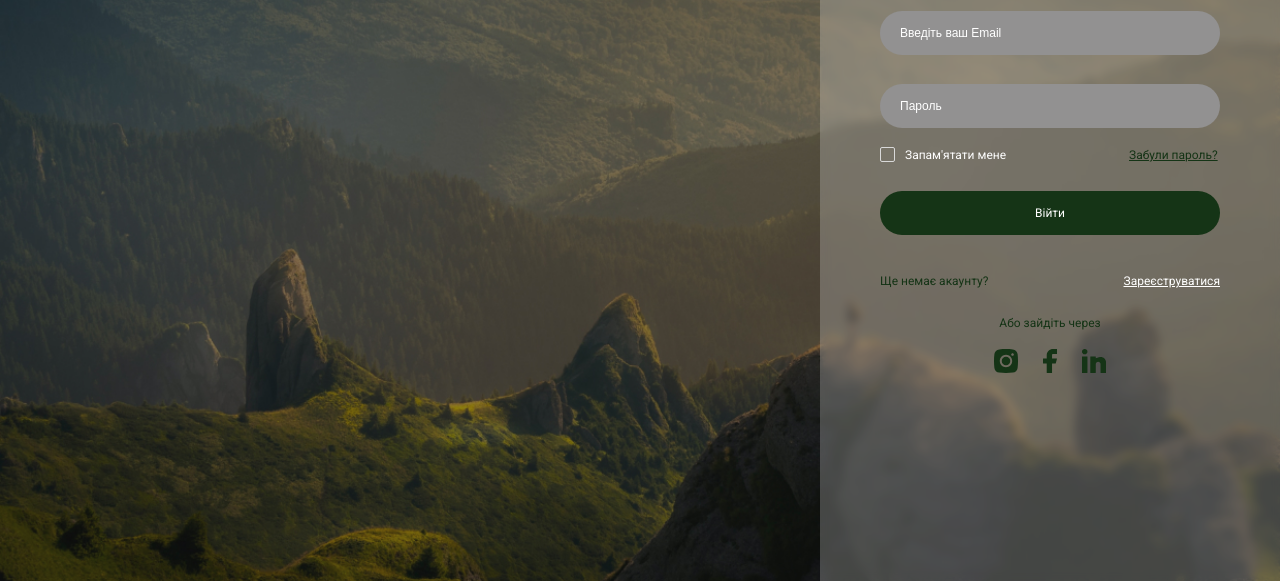
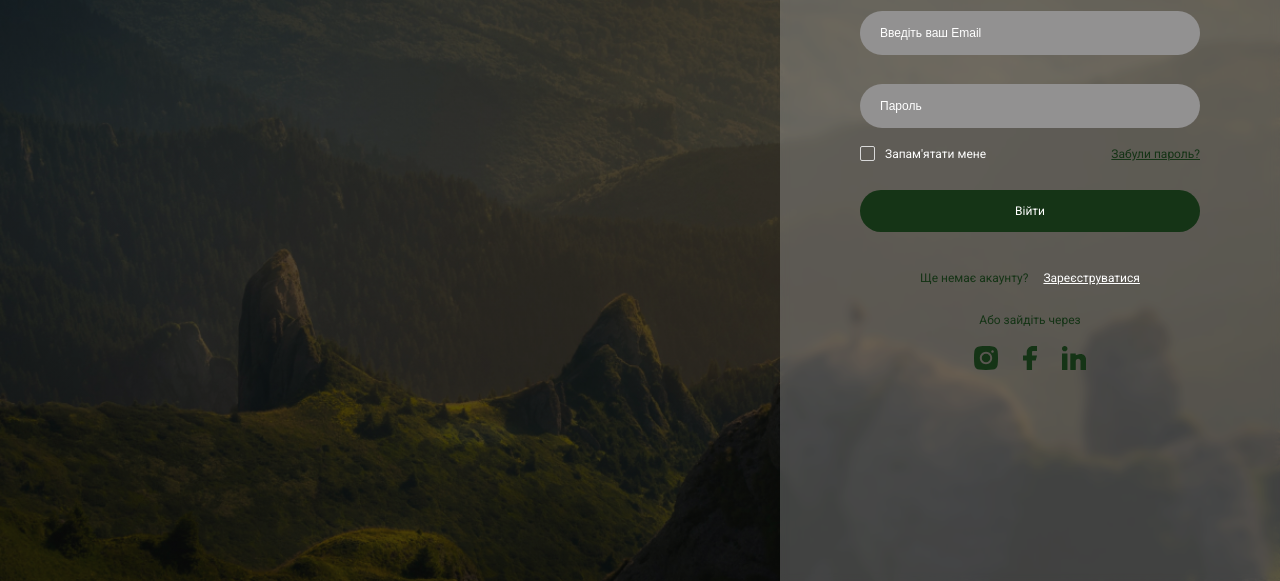
Before and after one commit to DariaHoroshko1608/home_work_13, a plain HTML site: page index.html in a window 1280 px wide. Shown: the part 219-800 px from the top of the page. Drawn offline with Linux system fonts and the light colour scheme.

Commit message:
new_file_2

```diff
--- a/css/style.css
+++ b/css/style.css
@@ -5,30 +5,23 @@ body{
   font-weight: 400;
   font-size: 12px;
   color: #fff;
-  height: 100vh;
 }
 
 .background{
-  background: url(/img/bg.jpg) repeat 0px 0px/100% 100vh;
+  background:  linear-gradient(rgba(0,0,0,.4),rgba(0,0,0,.4)), url("../img/bg.jpg") no-repeat center/cover ;
   width: 100%;
-  max-height: 100vh;
-  display: flex;
-  flex-direction: column;
+  height: 100vh;
   overflow: hidden;
 }
 
 .container{
+  max-width: 500px;
   margin-left:auto;
   background:rgba(233, 233, 233, 0.25);
   backdrop-filter: blur(5px);
-  height: 500px;
-  height: 100vh;
-}
-
-.container__forms{
-  padding: 60px;
-  height: 100vh;
-  overflow-y: scroll;
+  height: 100%;
+  padding: 60px 0;
+  overflow: auto;
 }
 
 .forms{
@@ -74,7 +67,7 @@ body{
 }
 
 .registration input:checked + label::before {
-	left: calc(100% - 5px);
+	left: calc(100% - 1px);
 	transform: translateX(-100%);
 }
 
@@ -93,7 +86,7 @@ body{
   margin-top: 29px;
   width: 100%;
   width: 340px;
-  height: 44px;
+  padding: 15px;
   border-radius: 30px;
   background: #929191;
   border-style: none;
@@ -123,11 +116,17 @@ body{
 }
 
 .checkbox label{
-  margin-top: 21px;
   padding-left: 25px;
 	display: inline-block;
 	cursor: pointer;
 	position: relative;
+}
+
+.checkbox{
+  display: flex;
+  align-items: center;
+  justify-content: space-between;
+  margin-top: 20px;
 }
 
 .checkbox input{
@@ -150,33 +149,34 @@ body{
 .checkbox input:checked + label::after {
 	content: '';
 	position: absolute;
-	top: -5px;
-	left: 1px;
-	width: 12px;
+	top: -2px;
+	left: 4px;
+	width: 6px;
 	height: 12px;
 	border-bottom: 2px solid #ffffff;
 	border-right: 2px solid #ffffff;
-	transform: rotate(50deg);
+	transform: rotate(35deg);
 }
 
 .memory__password{
-  padding-left: 120px;
   color: #153416;
 }
 
 .button{
   width: 340px;
-  height: 44px;
+  padding: 15px;
   border-radius: 30px;
   background: #153416;
   margin-top: 30px;
   color: #FFFFFF;
+  cursor: pointer;
 }
 
 .registry{
   margin-top: 40px;
   display: flex;
-  justify-content: space-between;
+  justify-content: center;
+  gap: 15px;
 }
 
 .registry p{
@@ -205,3 +205,7 @@ body{
   width: 24px;
   height: 24px;
 }
+
+.social__list li a{
+  display: block;
+}
--- a/index.html
+++ b/index.html
@@ -12,10 +12,9 @@
 <body>
   <div class="background">
     <div class="container">
-      <div class="container__forms">
         <form class="forms" target="_blank" action="" method="get" name="form">
           <div class="registration">
-            <input name="form" id="switch" type="checkbox">
+            <input name="switch" id="switch" type="checkbox">
               <label for="switch">
                 <span>Вхід</span>
                 <span>Реєстрація</span>
@@ -23,15 +22,15 @@
           </div>
           <div class="entry">
             <h1 class="title">Вхід</h1>
-            <input name="form" class="email" type="email" placeholder="Введіть ваш Email">
-            <input name="form" class="password" type="password" placeholder="Пароль">
+            <input name="email" class="email" type="email" placeholder="Введіть ваш Email">
+            <input name="password" class="password" type="password" placeholder="Пароль">
           </div>
           <div class="checkbox">
-            <input name="form" id="memory" type="checkbox">
+            <input name="memory" id="memory" type="checkbox">
 				    <label for="memory">Запам'ятати мене</label>
             <a class="memory__password" href="#">Забули пароль?</a>
-            <button class="button" type="submit">Війти</button>
           </div>
+          <button class="button" type="submit">Війти</button>
           <div class="registry">
             <p>Ще немає акаунту?</p>
             <a href="#">Зареєструватися</a>
@@ -62,9 +61,7 @@
               </li>
             </ul>
           </div>
-
         </form>
-      </div>
     </div>
 
   </div>
```
